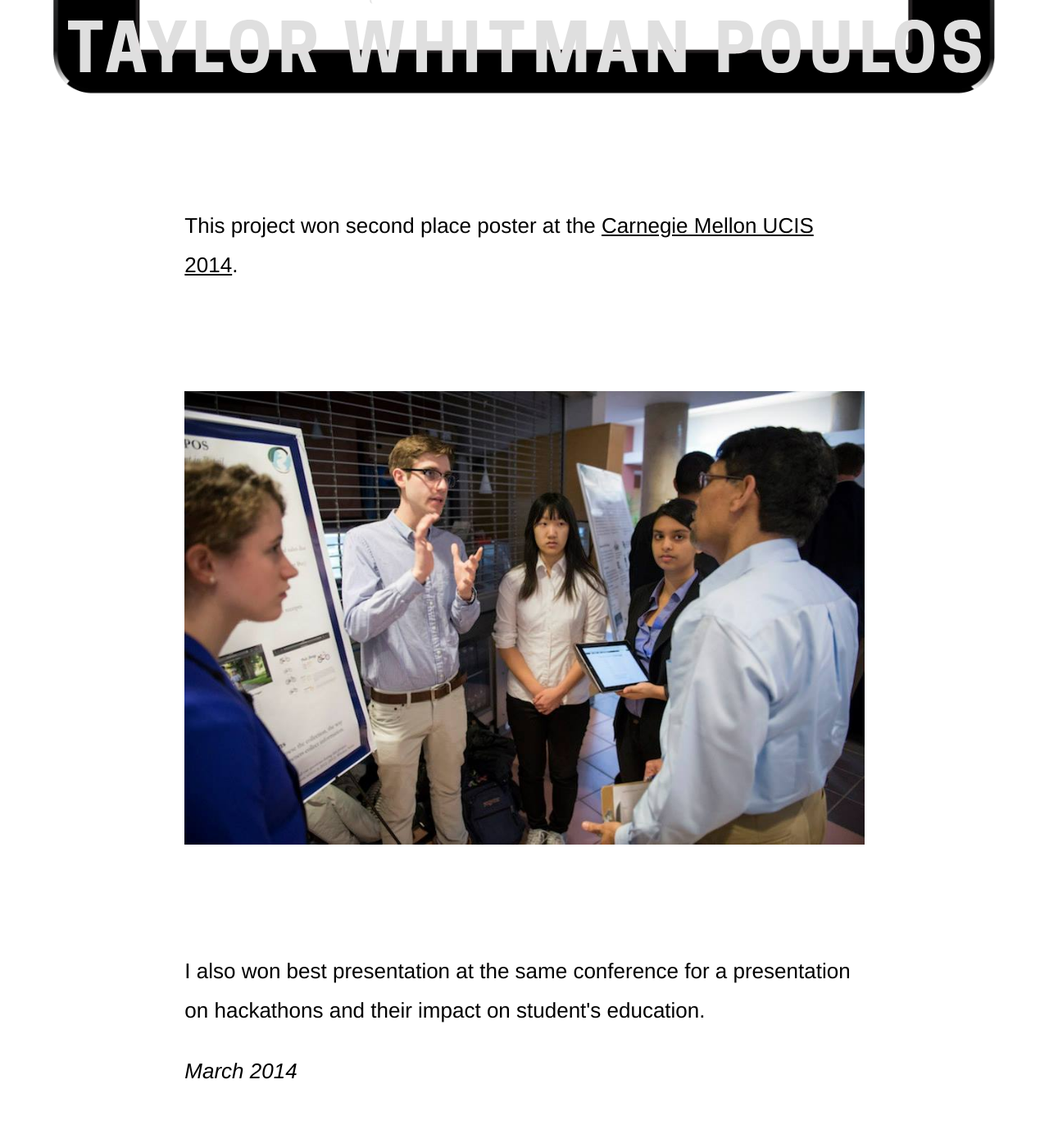
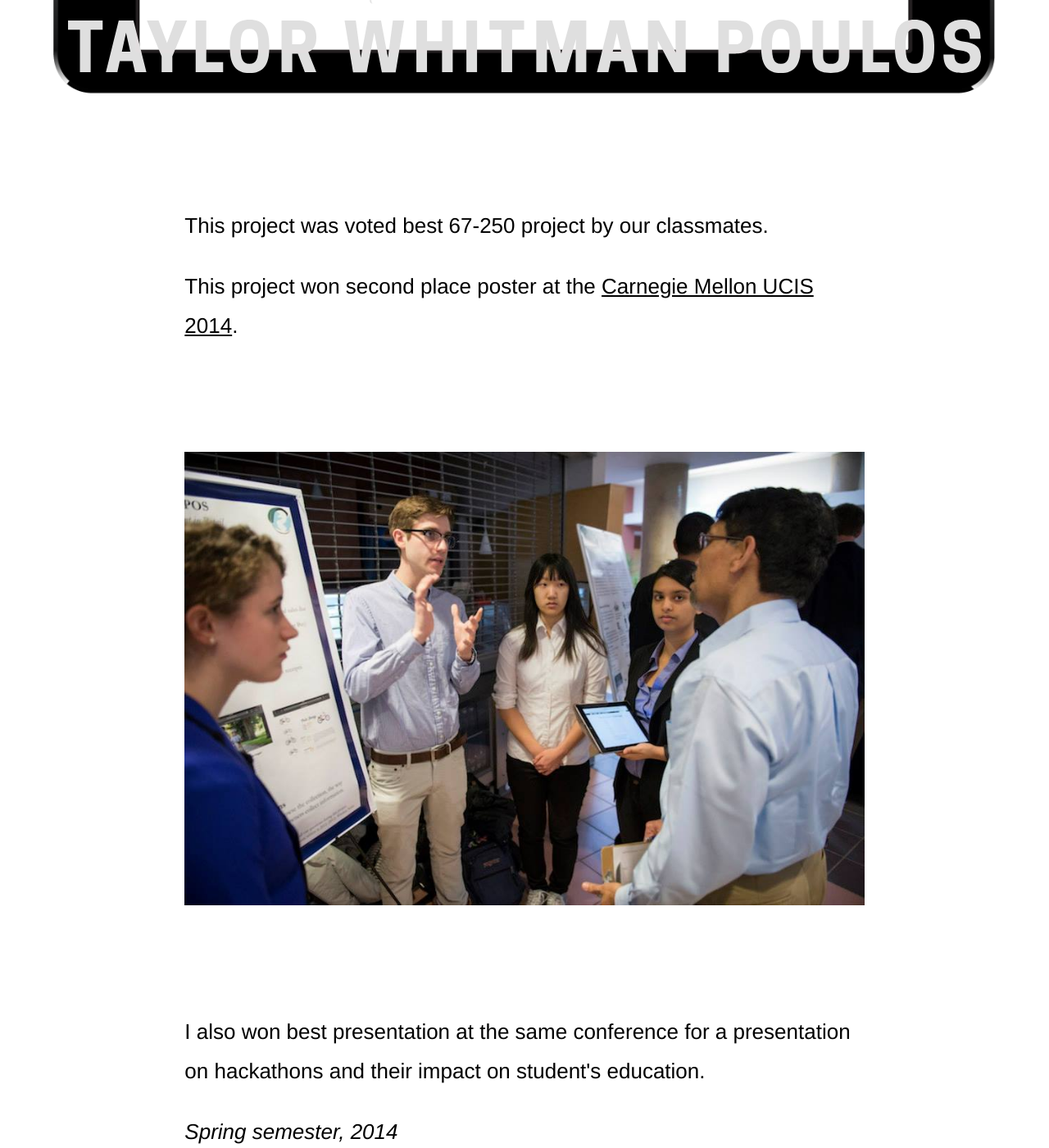
Before and after one commit to tpoulos/tpoulos.github.io, a Jekyll site: the page built from portfolio/overmoyer.html, in a window 1280 px wide and 1400 px high, scrolled down 7354 px. Shown: the whole window at 82% size. Built offline with Jekyll 4.4.1, drawn with Linux system fonts in a browser that asks for light colours; nearby versions of some CDN libraries.

Commit message:
minor copy changes to overmoyer

```diff
--- a/portfolio/overmoyer.html
+++ b/portfolio/overmoyer.html
@@ -86,6 +86,7 @@ layout: article
 
 
 <div class="article-body wrapper">
+  <p> This project was voted best 67-250 project by our classmates.
   <p> This project won second place poster at the <a href="http://www.hss.cmu.edu/pressreleases/pressreleases/2014ucis.html">Carnegie Mellon UCIS 2014</a>.
 
 
@@ -97,5 +98,5 @@ layout: article
   <p>I also won best presentation at the same conference for a presentation on hackathons and their impact on student's education.
 
 
-  <p><time class="article-date" datetime="2014-03-1">March 2014</time>
+  <p><time class="article-date" datetime="2014-03-1">Spring semester, 2014</time>
 </div>
```
Also changed, not shown: 1 other file.
